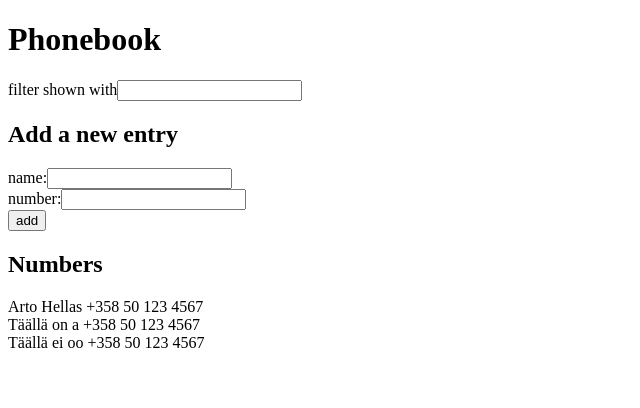
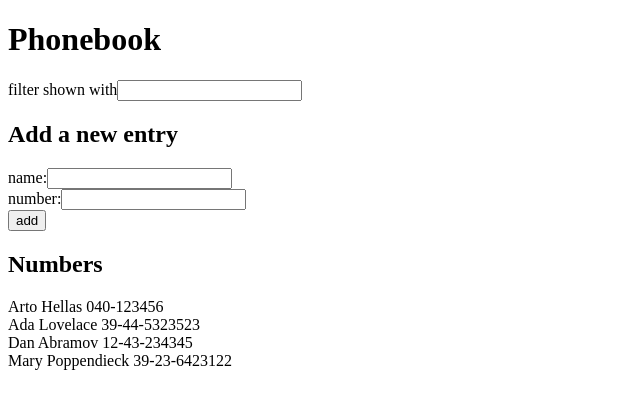
Before and after one commit to Niosni/FullStackOpen2023, a React (Vite) app in the folder osa2/puhelinluettelo/: page / in a window 1280 px wide. Shown: the top 408 px of the page, without its empty margins (0-640 px from the left). Built offline with nearby package versions, Linux system fonts and the light colour scheme.

Commit message:
Create new components for puhelinluettelo

```diff
--- a/osa2/puhelinluettelo/src/App.jsx
+++ b/osa2/puhelinluettelo/src/App.jsx
@@ -1,19 +1,14 @@
 import { useState } from 'react'
+import Filter from './components/Filter';
+import PersonForm from './components/PersonForm';
+import Persons from './components/Persons';
 
 const App = () => {
   const [persons, setPersons] = useState([
-    {
-      name: 'Arto Hellas',
-      number: '+358 50 123 4567',
-    },
-    {
-      name: 'Täällä on a',
-      number: '+358 50 123 4567',
-    },
-    {
-      name: 'Täällä ei oo',
-      number: '+358 50 123 4567',
-    },
+    { name: 'Arto Hellas', number: '040-123456' },
+    { name: 'Ada Lovelace', number: '39-44-5323523' },
+    { name: 'Dan Abramov', number: '12-43-234345' },
+    { name: 'Mary Poppendieck', number: '39-23-6423122' }
   ])
   const [newName, setNewName] = useState('')
   const [newNumber, setNewNumber] = useState('')
--- /dev/null
+++ b/osa2/puhelinluettelo/src/components/Filter.jsx
@@ -0,0 +1,5 @@
+const Filter = (params) => {
+
+}
+
+export default Filter
--- /dev/null
+++ b/osa2/puhelinluettelo/src/components/PersonForm.jsx
@@ -0,0 +1,5 @@
+const PersonForm = (params) => {
+
+}
+
+export default PersonForm
--- /dev/null
+++ b/osa2/puhelinluettelo/src/components/Persons.jsx
@@ -0,0 +1,5 @@
+const Persons = (params) => {
+
+}
+
+export default Persons
```
